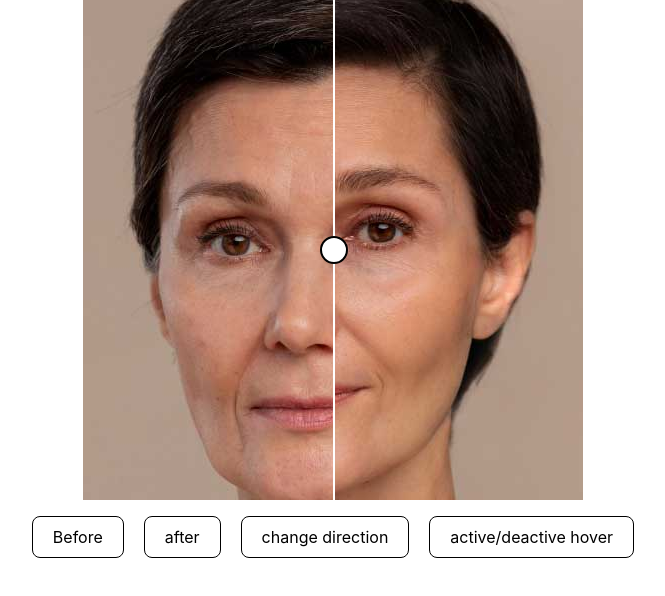
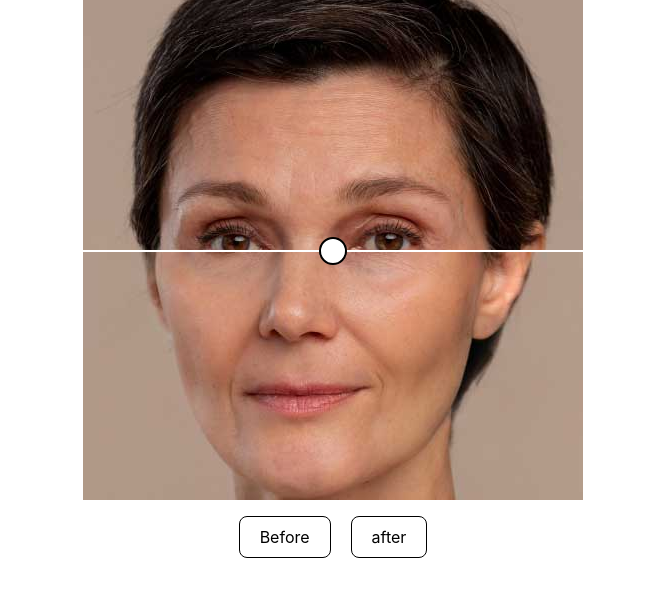
Before and after one commit to vidarezaei/beforeafter, a React (Create React App) app: page / in a window 1280 px wide. Shown: the top 596 px of the page, without its empty margins (307-972 px from the left). Built offline with nearby package versions, Linux system fonts and the light colour scheme.

Commit message:
btns deleted

```diff
--- a/src/App.js
+++ b/src/App.js
@@ -5,6 +5,8 @@ function App() {
     <BeforeAfter
       beforeimg="../assets/before.jpg"
       afterimg="../assets/after.jpg"
+      isVertical={false}
+      isHoverEnabled={false}
     />
   );
 }
--- a/src/Component/BeforeAfter.jsx
+++ b/src/Component/BeforeAfter.jsx
@@ -3,12 +3,10 @@ import useBeforeAfterInteraction from "./useBeforeAfterInteraction.jsx";
 import BeforeImagecomponent from "./BeforeImagecomponent.jsx";
 import AfterImageComponent from "./AfterImageComponent.jsx";
 import Borderhandler from "./Borderhandler.jsx";
-import * as styled from "../styled/BeforeAfter.styled.js";
+import * as SC from "../styled/BeforeAfter.styled.js";
 import calculateSliderPosition from "./calculateSliderPosition.jsx";
-function BeforeAfter({ beforeimg, afterimg }) {
-  const [isHoverEnabled, setisHoverEnabled] = useState(false);
+function BeforeAfter({ beforeimg, afterimg, isVertical, isHoverEnabled }) {
   const containerRef = useRef(null);
-  const [isVertical, setisVertical] = useState(true);
   const { borderValue, startDragging, setBorderValue } =
     useBeforeAfterInteraction(containerRef, isVertical, isHoverEnabled);
   const updatePosition = (e) => {
@@ -16,8 +14,8 @@ function BeforeAfter({ beforeimg, afterimg }) {
   };
 
   return (
-    <styled.ComponnentBody>
-      <styled.Container
+    <SC.ComponnentBody>
+      <SC.Container
         ref={containerRef}
         onClick={updatePosition}
         onMouseMove={isHoverEnabled ? updatePosition : null}
@@ -35,39 +33,25 @@ function BeforeAfter({ beforeimg, afterimg }) {
           isVertical={isVertical}
         />
         {/* use startDragging for mouse down event  */}
-      </styled.Container>
+      </SC.Container>
 
-      <styled.BtnContainer>
-        <styled.Btn
+      <SC.BtnContainer>
+        <SC.Btn
           onClick={() => {
             setBorderValue(100);
           }}
         >
           Before
-        </styled.Btn>
-        <styled.Btn
+        </SC.Btn>
+        <SC.Btn
           onClick={() => {
             setBorderValue(0);
           }}
         >
           after
-        </styled.Btn>
-        <styled.Btn
-          onClick={() => {
-            setisVertical(!isVertical);
-          }}
-        >
-          change direction
-        </styled.Btn>
-        <styled.Btn
-          onClick={() => {
-            setisHoverEnabled(!isHoverEnabled);
-          }}
-        >
-          active/deactive hover
-        </styled.Btn>
-      </styled.BtnContainer>
-    </styled.ComponnentBody>
+        </SC.Btn>
+      </SC.BtnContainer>
+    </SC.ComponnentBody>
   );
 }
 
```
